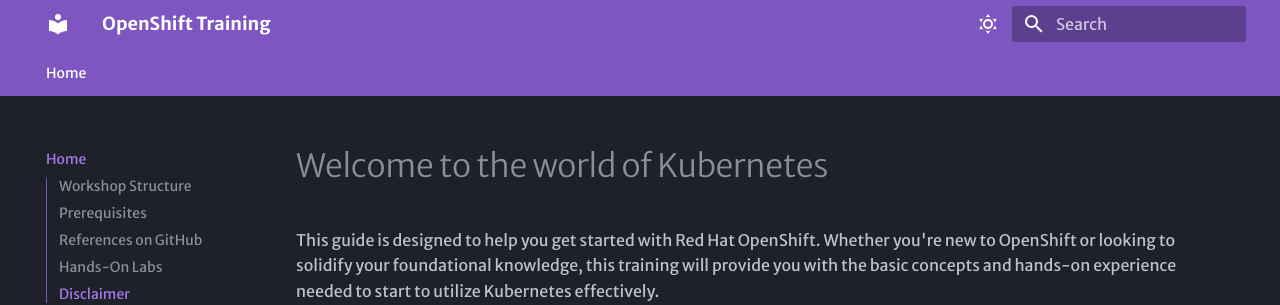
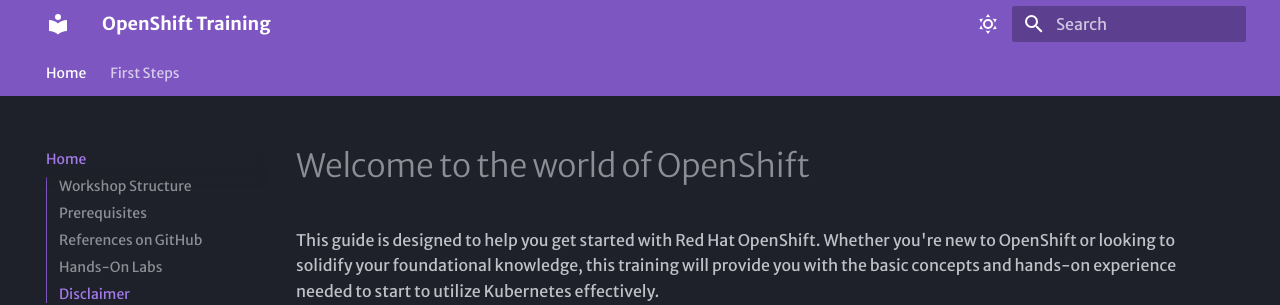
Before and after one commit to anairo98/openshift-training, an MkDocs documentation site: the page built from docs/index.md, in a window 1280 px wide and 1255 px high. Shown: the top 305 px of the window. Built offline with MkDocs 1.6.1 and Material for MkDocs 9.7.7, drawn with Linux system fonts in a browser that asks for light colours; some web fonts are replaced.

Commit message:
Add First Steps Page

```diff
--- a/docs/index.md
+++ b/docs/index.md
@@ -1,4 +1,4 @@
-# Welcome to the world of Kubernetes
+# Welcome to the world of OpenShift
 
 This guide is designed to help you get started with Red Hat OpenShift. Whether you're new to OpenShift or looking to solidify your foundational knowledge, this training will provide you with the basic concepts and hands-on experience needed to start to utilize Kubernetes effectively.
 
--- a/mkdocs.yml
+++ b/mkdocs.yml
@@ -38,6 +38,7 @@
 
 nav:
   - "Home": index.md
+  - "First Steps": First Steps.md
 
 markdown_extensions:
   - attr_list
```
